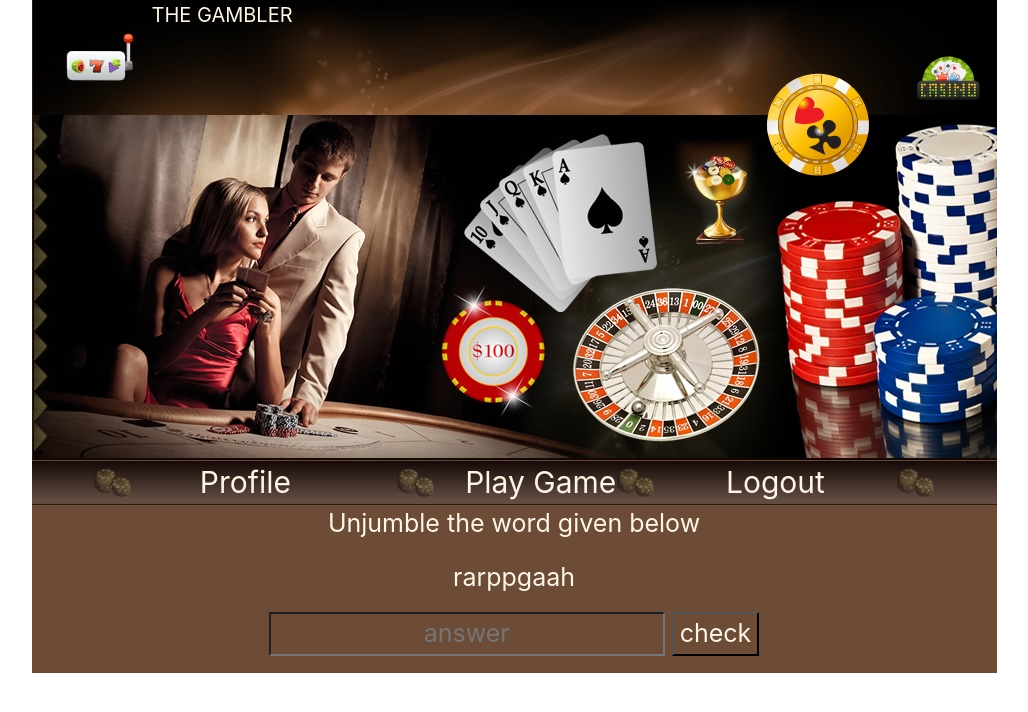
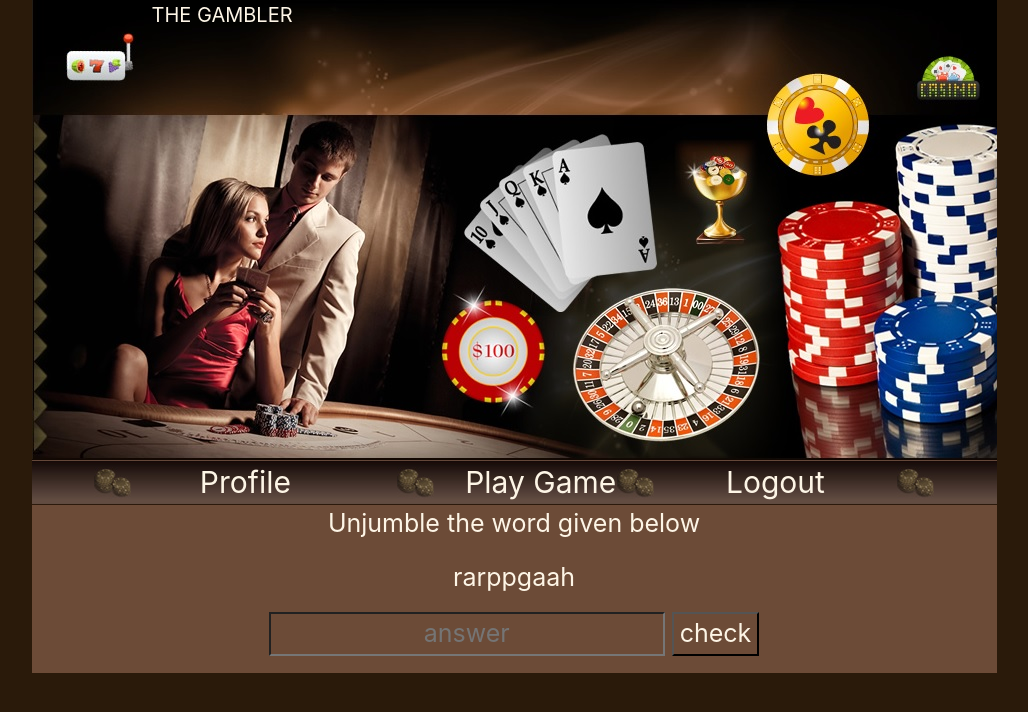
Before and after one commit to parasmehan123/theGambler, a Django app: page /play/ in a window 1280 px wide. Shown: the top 712 px of the page, without its empty margins (126-1154 px from the left). Run offline with Django 3.2, Linux system fonts and the light colour scheme; the visitor is signed in with stand-in values (Sample User, id 1); some libraries are stand-ins or nearby versions.

Commit message:
Update base.html

```diff
--- a/casino/templates/casino/base.html
+++ b/casino/templates/casino/base.html
@@ -12,9 +12,10 @@
     <link rel="stylesheet" type="text/css" href={% static 'casino/main.css' %}>
     <link rel="stylesheet" href="https://stackpath.bootstrapcdn.com/bootstrap/4.1.3/css/bootstrap.min.css" integrity="sha384-MCw98/SFnGE8fJT3GXwEOngsV7Zt27NXFoaoApmYm81iuXoPkFOJwJ8ERdknLPMO" crossorigin="anonymous">
     <meta name="viewport" content="width=device-width, initial-scale=1, shrink-to-fit=no">
+    <link href={% static "style.css" %} rel="stylesheet" type="text/css">
     <title> The Gambler</title>
 </head>
-<body>
+<body style="background-color:#2A1A0A;">
     <header class="site-header">
       <table align="center" bgcolor="#6C4B37" border="0" cellpadding="0" cellspacing="0" width="965">
   <tbody><tr>
```
